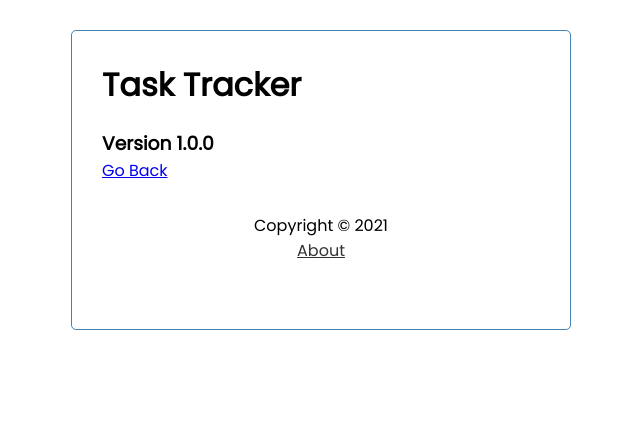
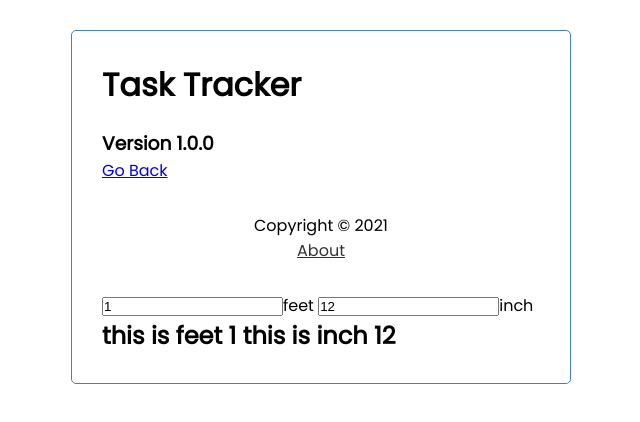
Before and after one commit to Dong-Yi-Xia/crash-mini-vue, a Vue app: page /about in a window 1280 px wide. Shown: the top 422 px of the page, without its empty margins (319-959 px from the left). Built offline with nearby package versions, Linux system fonts and the light colour scheme.

Commit message:
watch function

```diff
--- a/src/App.vue
+++ b/src/App.vue
@@ -10,18 +10,21 @@
     <router-view :showAddTask="showAddTask"></router-view>
 
     <Footer />
+    <Measure />
   </div>
 </template>
 
 <script>
 import Header from './components/Header.vue' //1.import the components
 import Footer from './components/Footer.vue'
+import Measure from './components/Measure.vue'
 
 export default {
   name: 'App',
   components: {
     Header, //2. Register the components
     Footer,
+    Measure,
   },
   data() { // the state
     return {
--- /dev/null
+++ b/src/components/Measure.vue
@@ -0,0 +1,40 @@
+<template>
+  <div>
+    <input type="feet" v-model="feet">feet
+    <input type="inch" v-model="inch">inch
+    <h2>this is feet {{feet}} this is inch {{inch}}</h2>
+    <p v-if="typing">Typing...</p>
+  </div>
+</template>
+
+<script>
+export default {
+  name: "Measure",
+  data(){
+    return{
+      feet: "1",
+      inch: "12",
+      typing: false,
+    }
+  },
+  watch: {
+    //watch method name must be the same a data name
+    feet(){
+      this.typing = true
+      this.inch = Number(this.feet ) * 12
+      console.log("feet been changed")
+      setTimeout(() => {this.typing = false}, 3000)
+    },
+    inch(){
+      this.feet = Number(this.inch ) / 12
+      console.log("inch been changed")
+    }
+  }
+}
+</script>
+
+<style>
+div{
+  margin-top: 30px;
+}
+</style>
```
